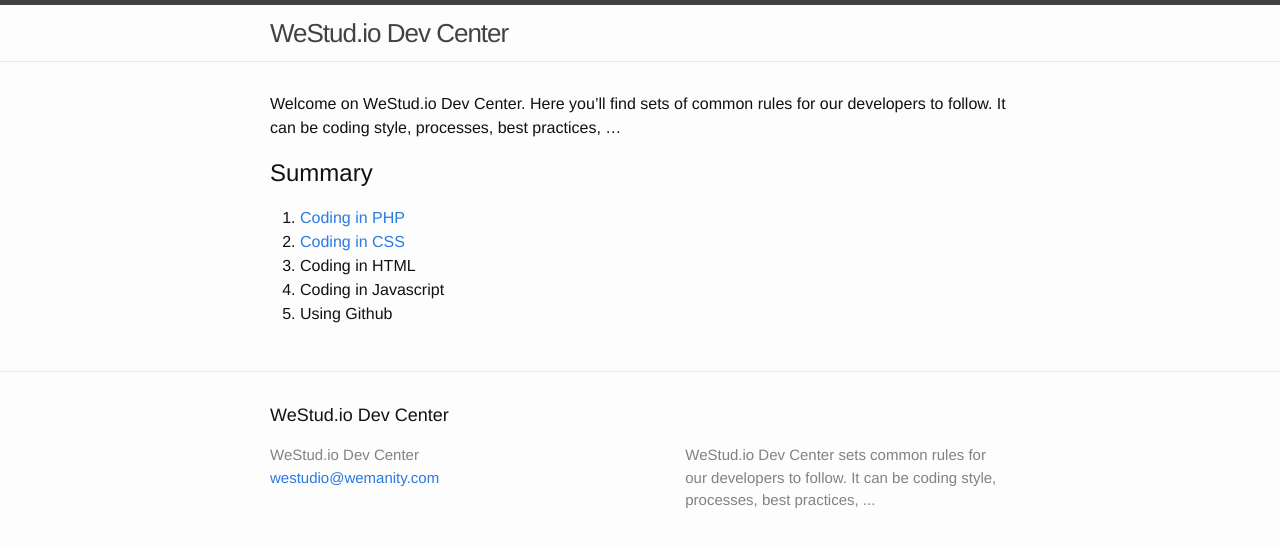
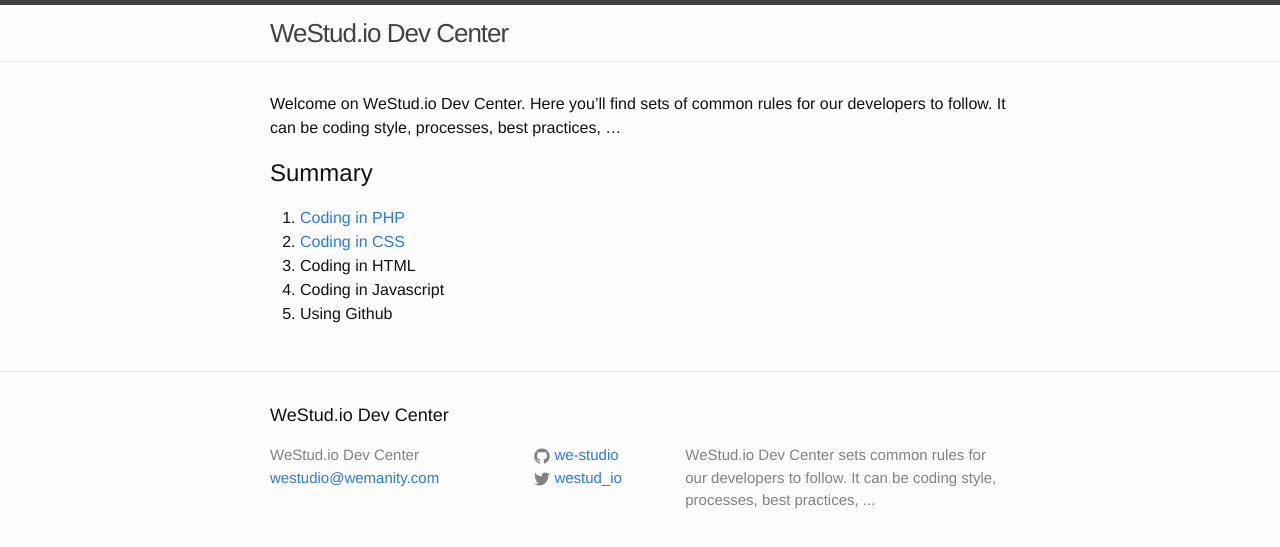
Before and after one commit to we-studio/we-studio.github.io, a Jekyll site: the page built from index.md, in a window 1280 px wide. Shown: the top 547 px of the page. Built offline with Jekyll 4.4.1, drawn with Linux system fonts in a browser that asks for light colours.

```diff
--- a/_includes/footer.html
+++ b/_includes/footer.html
@@ -13,6 +13,19 @@
       </div>
 
       <div class="footer-col footer-col-2">
+        <ul class="social-media-list">
+          {% if site.github_username %}
+          <li>
+            {% include icon-github.html username=site.github_username %}
+          </li>
+          {% endif %}
+
+          {% if site.twitter_username %}
+          <li>
+            {% include icon-twitter.html username=site.twitter_username %}
+          </li>
+          {% endif %}
+        </ul>
       </div>
 
       <div class="footer-col footer-col-3">
--- /dev/null
+++ b/_includes/icon-github.html
@@ -0,0 +1 @@
+<a href="https://github.com/{{ include.username }}"><span class="icon icon--github">{% include icon-github.svg %}</span><span class="username">{{ include.username }}</span></a>
--- /dev/null
+++ b/_includes/icon-twitter.html
@@ -0,0 +1 @@
+<a href="https://twitter.com/{{ include.username }}"><span class="icon icon--twitter">{% include icon-twitter.svg %}</span><span class="username">{{ include.username }}</span></a>
```
Also changed, not shown: _includes/icon-github.svg (added), _includes/icon-twitter.svg (added).
